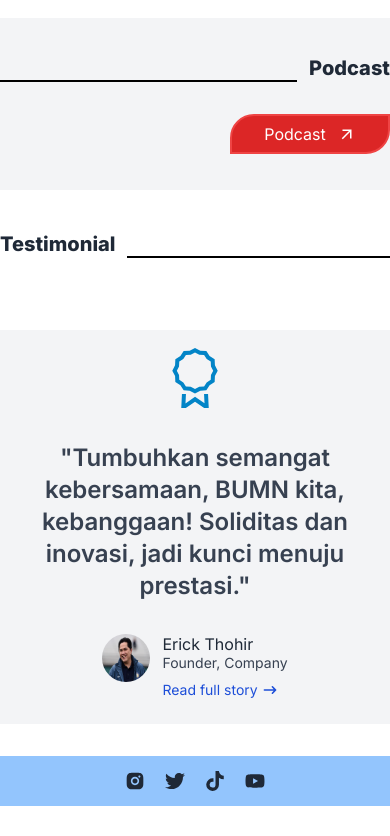
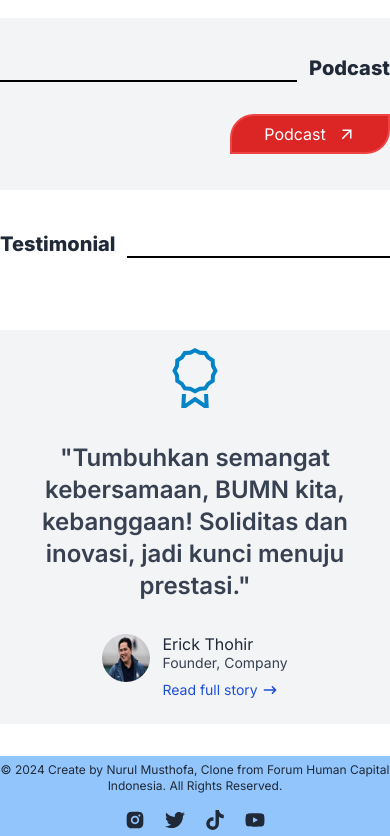
Before and after one commit to Mustofawho0/code-challenge, a Next.js app: page / in a window 390 px wide. Shown: the part 5027-5863 px from the top of the page. Before the commit the page ends 5833 px from the top, so only its background shows below. Built offline with nearby package versions, Linux system fonts and the light colour scheme.

Commit message:
refactor: adjust responsive footer

```diff
--- a/src/app/page.js
+++ b/src/app/page.js
@@ -346,7 +346,7 @@ export default function Home() {
               height={60}
               loading="lazy"
               alt="gambar"
-              className="h-12 w-12 rounded-full bg-cover bg-center dark:bg-gray-500"
+              className="h-12 w-12 rounded-full bg-cover bg-center dark:bg-blue-200"
             />
             <div>
               <p className="leading-tight">Erick Thohir</p>
--- a/src/components/core/Footer.jsx
+++ b/src/components/core/Footer.jsx
@@ -191,9 +191,10 @@ export default function Footer() {
         </div>
       </div>
       {/* End Desktop */}
-      <div className="flex h-[50px] items-center justify-between bg-blue-300 md:px-[100px] py-2 mobile:justify-center">
-        <div className="mobile:hidden sm:text-xs lg:text-sm">
-          © 2024 by Forum Human Capital Indonesia. All Rights Reserved.
+      <div className="flex h-[80px] flex-col items-center justify-center bg-blue-300 py-2 mobile:h-[80px] mobile:gap-4 sm:gap-4 md:flex-row md:justify-between md:px-[100px]">
+        <div className="mobile:text-center mobile:text-xs sm:text-xs lg:text-sm">
+          © 2024 Create by Nurul Musthofa, Clone from Forum Human Capital
+          Indonesia. All Rights Reserved.
         </div>
         <div className="flex gap-5 px-14 tracking-wide">
           <span className="hover:text-red-500">
```
Lines whose indentation alone changed are shown as unchanged.
